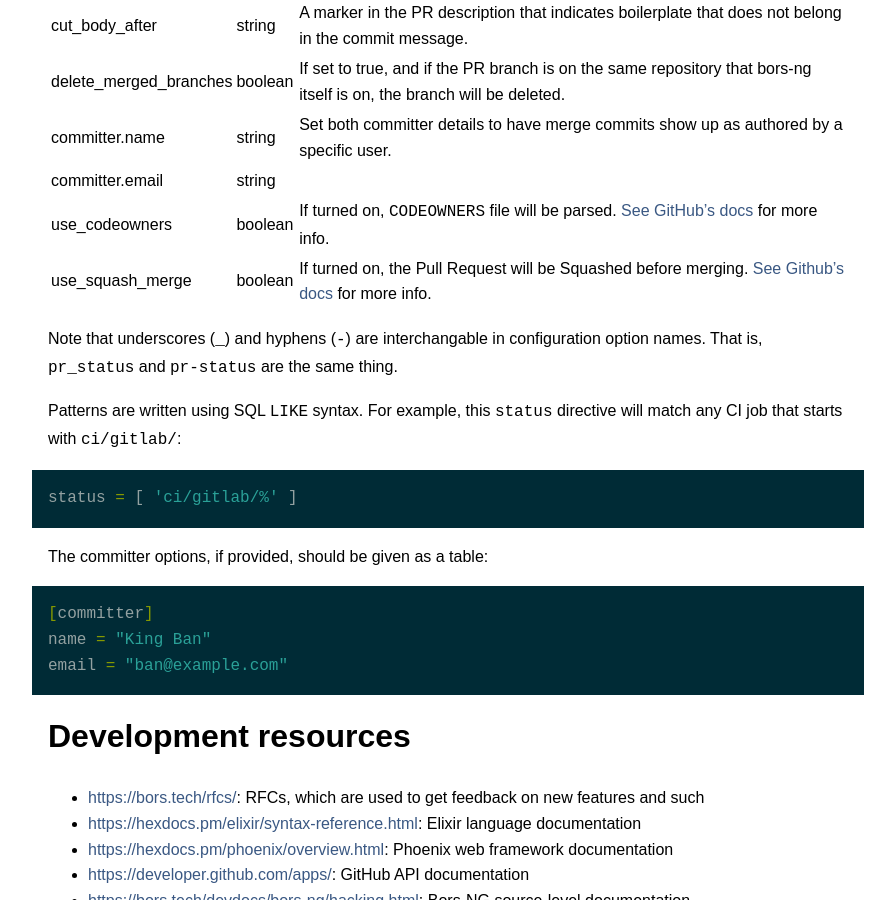
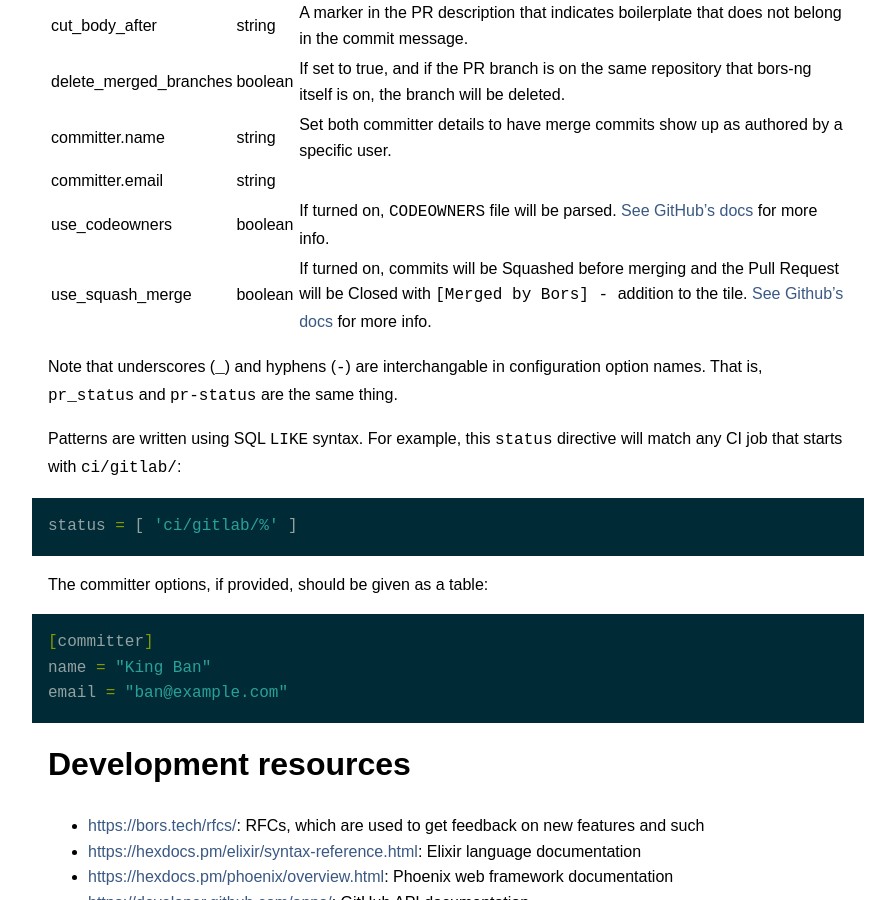
Before and after one commit to bors-ng/bors-ng.github.io, a Jekyll site: the page built from _documentation/reference.md, in a window 1280 px wide and 900 px high, scrolled down 2813 px. Shown: the whole window, without its empty margins (192-1087 px from the left). Built offline with Jekyll 4.4.1, drawn with Linux system fonts in a browser that asks for light colours.

Commit message:
Update reference.md
This question should be explained in the doc

```diff
--- a/_documentation/reference.md
+++ b/_documentation/reference.md
@@ -100,7 +100,7 @@ On the other hand, bors will ignore this table if it's given [like this (with th
 | committer.name         | string      | Set both committer details to have merge commits show up as authored by a specific user. |
 | committer.email        | string      | |
 | use_codeowners         | boolean     | If turned on, `CODEOWNERS` file will be parsed. [See GitHub's docs](https://help.github.com/en/articles/about-code-owners) for more info. |
-| use_squash_merge       | boolean     | If turned on, the Pull Request will be Squashed before merging. [See Github's docs](https://help.github.com/en/articles/about-pull-request-merges#squash-and-merge-your-pull-request-commits) for more info. |
+| use_squash_merge       | boolean     | If turned on, commits will be Squashed before merging and the Pull Request will be Closed with `[Merged by Bors] - ` addition to the tile. [See Github's docs](https://help.github.com/en/articles/about-pull-request-merges#squash-and-merge-your-pull-request-commits) for more info. |
 
 Note that underscores (`_`) and hyphens (`-`) are interchangable in configuration option names. That is, `pr_status` and `pr-status` are the same thing.
 
```
